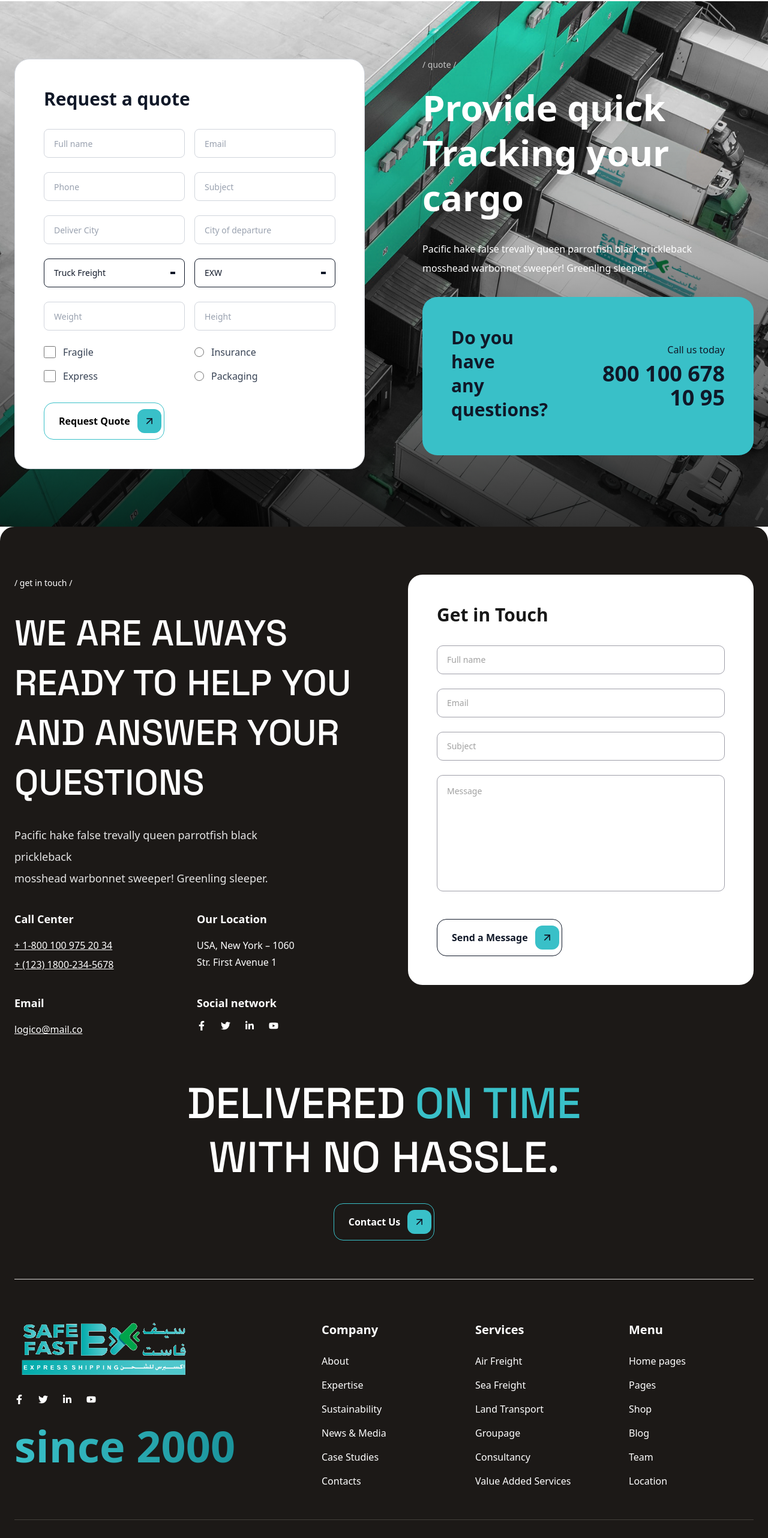
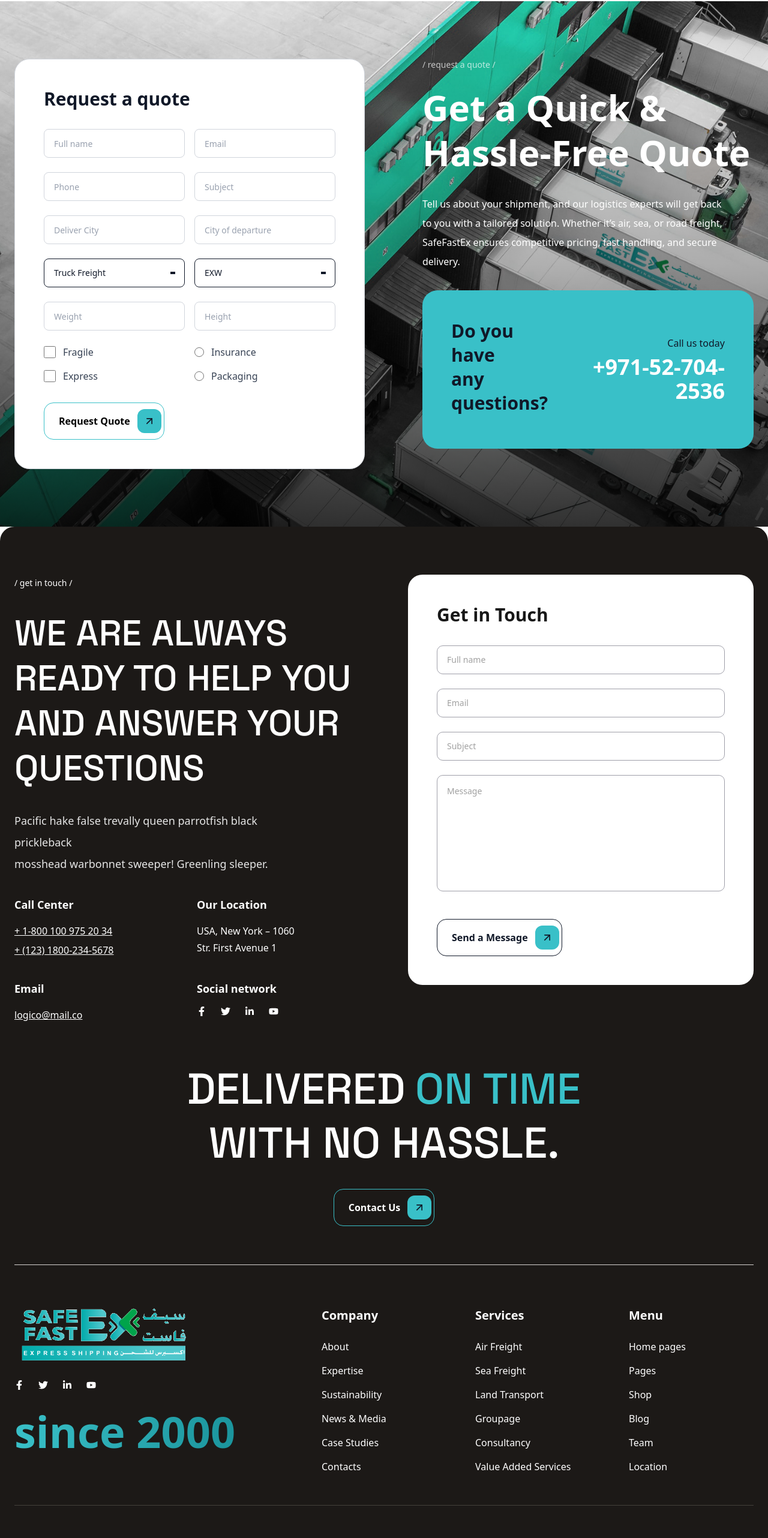
Before and after one commit to talhawebguru/safefastex, a Next.js app: page /services in a window 1280 px wide. Shown: the part 3741-6305 px from the top of the page at 60% size. Built offline with nearby package versions, Linux system fonts and the light colour scheme.

Commit message:
Footer request a quote content change

```diff
--- a/app/components/about/NameBanner.jsx
+++ b/app/components/about/NameBanner.jsx
@@ -5,11 +5,11 @@ import Link from "next/link";
 import Container from "../common/Container";
 
 const NameBanner = ({
-  title = "About Logico",
+  title = "About SafeFastEx",
   backgroundImage = "/images/nameBanner.jpg",
   breadcrumbs = [
     { label: "Home", href: "/" },
-    { label: "About Logico", href: null }
+    { label: "About SafeFastEx", href: null }
   ]
 }) => {
   const containerVariants = {
--- a/app/components/common/Footer.jsx
+++ b/app/components/common/Footer.jsx
@@ -67,10 +67,10 @@ const Footer = () => {
               </motion.div>
 
               {/* Hero Text */}
-              <motion.div variants={containerVariants} className="space-y-2">
+              <motion.div variants={containerVariants} className="">
                 <motion.div
                   variants={wordVariants}
-                  className="flex flex-wrap items-center gap-x-4 gap-y-2"
+                  className="flex flex-wrap items-center gap-x-4"
                 >
                   <span className="text-white text-4xl sm:text-5xl lg:text-6xl font-medium font-['Space_Grotesk'] uppercase leading-tight">
                     We
@@ -84,7 +84,7 @@ const Footer = () => {
                 </motion.div>
                 <motion.div
                   variants={wordVariants}
-                  className="flex flex-wrap items-center gap-x-4 gap-y-2"
+                  className="flex flex-wrap items-center gap-x-4"
                 >
                   <span className="text-white text-4xl sm:text-5xl lg:text-6xl font-medium font-['Space_Grotesk'] uppercase leading-tight">
                     ready to
@@ -98,7 +98,7 @@ const Footer = () => {
                 </motion.div>
                 <motion.div
                   variants={wordVariants}
-                  className="flex flex-wrap items-center gap-x-4 gap-y-2"
+                  className="flex flex-wrap items-center gap-x-4"
                 >
                   <span className="text-white text-4xl sm:text-5xl lg:text-6xl font-medium font-['Space_Grotesk'] uppercase leading-tight">
                     and
@@ -508,13 +508,14 @@ const Footer = () => {
           >
             <div className="flex items-center gap-2 text-stone-300 text-sm font-normal font-manrope leading-loose">
               <span>©</span>
-              <a
-                href="#"
+              2025
+              <Link
+                href="/"
                 className="underline hover:text-white transition-colors"
               >
-                SafeFastEx
-              </a>
-              <span>2025. All rights reserved.</span>
+                SafeFastEx.
+              </Link>
+              <span>All Rights Reserved.</span>
             </div>
 
             <div className="flex items-center gap-4 text-stone-300 text-sm font-normal font-manrope leading-loose">
--- a/app/components/home/RequestQuote.jsx
+++ b/app/components/home/RequestQuote.jsx
@@ -259,7 +259,7 @@ const RequestQuote = () => {
                 >
                   <Link
                     href="/about-us"
-                    className="group relative inline-flex items-center rounded-2xl border border-[#39C0C8] text-black pl-4 sm:pl-6 pr-1 py-2.5 focus:outline-none focus-visible:ring-2 focus-visible:ring-[#39C0C8]/60"
+                    className="group relative inline-flex items-center rounded-2xl border border-[#39C0C8] text-black pl-4 sm:pl-6 pr-1 py-2.5 focus:outline-none focus-visible:ring-2 focus-visible:ring-[#39C0C8]/60 cursor-pointer"
                   >
                     <span
                       aria-hidden
@@ -287,18 +287,17 @@ const RequestQuote = () => {
                 className="text-white"
               >
                 <div className="text-xs sm:text-sm font-medium text-white/70 mb-4 sm:mb-6">
-                  / quote /
+                  / request a quote /
                 </div>
 
                 <div className="mb-6 sm:mb-8">
                   <div className="text-3xl sm:text-4xl md:text-5xl lg:text-6xl font-semibold leading-tight">
-                    Provide quick Tracking your cargo
+                    Get a Quick & Hassle-Free Quote
                   </div>
                 </div>
 
                 <p className="text-white text-sm sm:text-base leading-6 sm:leading-8 max-w-lg">
-                  Pacific hake false trevally queen parrotfish black prickleback
-                  mosshead warbonnet sweeper! Greenling sleeper.
+                  Tell us about your shipment, and our logistics experts will get back to you with a tailored solution. Whether it’s air, sea, or road freight, SafeFastEx ensures competitive pricing, fast handling, and secure delivery.
                 </p>
               </motion.div>
 
@@ -322,9 +321,12 @@ const RequestQuote = () => {
                     <div className="text-gray-900 text-sm sm:text-base mb-1 sm:mb-2">
                       Call us today
                     </div>
-                    <div className="text-gray-900 text-2xl sm:text-3xl lg:text-4xl font-bold">
-                      800 100 678 10 95
-                    </div>
+                    <a
+                      href="tel:0527042536"
+                      className="text-white text-2xl sm:text-3xl lg:text-4xl font-bold cursor-pointer hover:underline focus:outline-none"
+                    >
+                      +971-52-704-2536
+                    </a>
                   </div>
                 </div>
               </motion.div>
```
